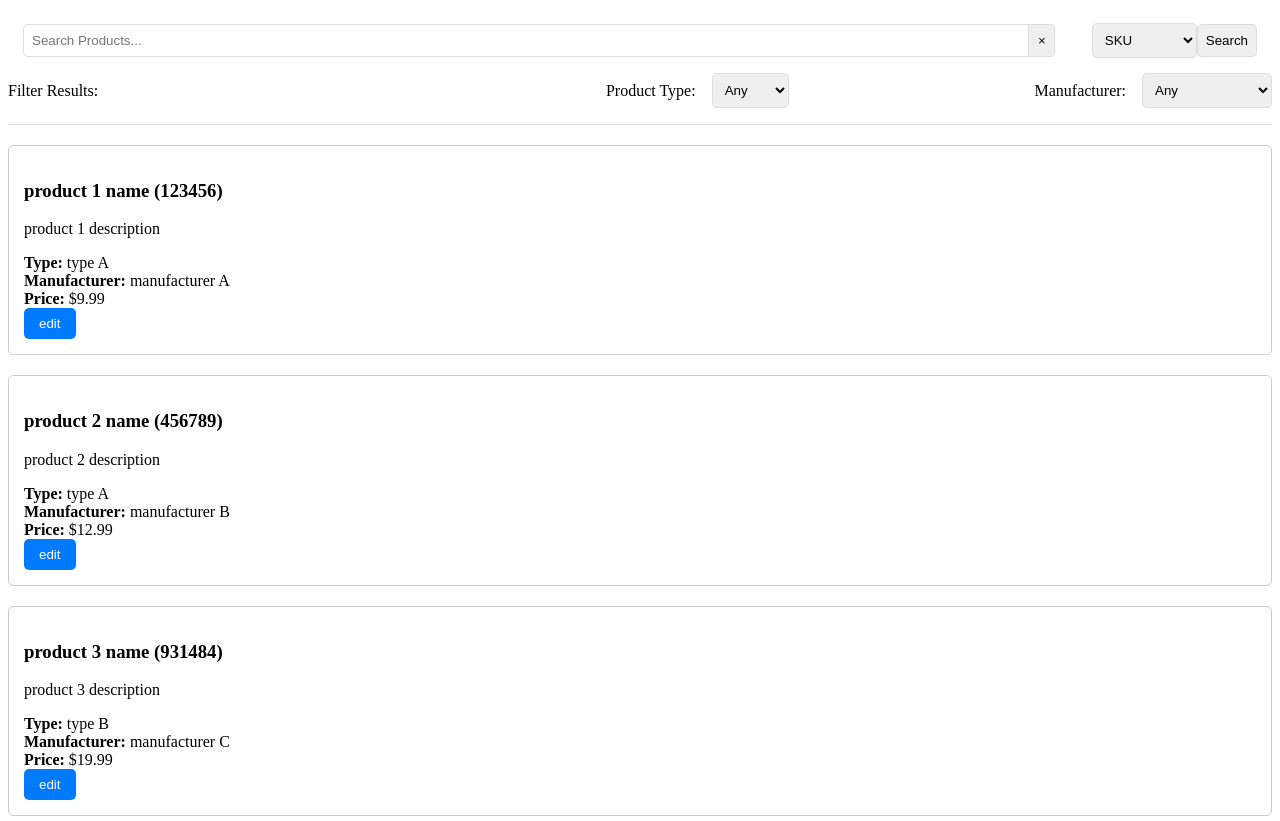
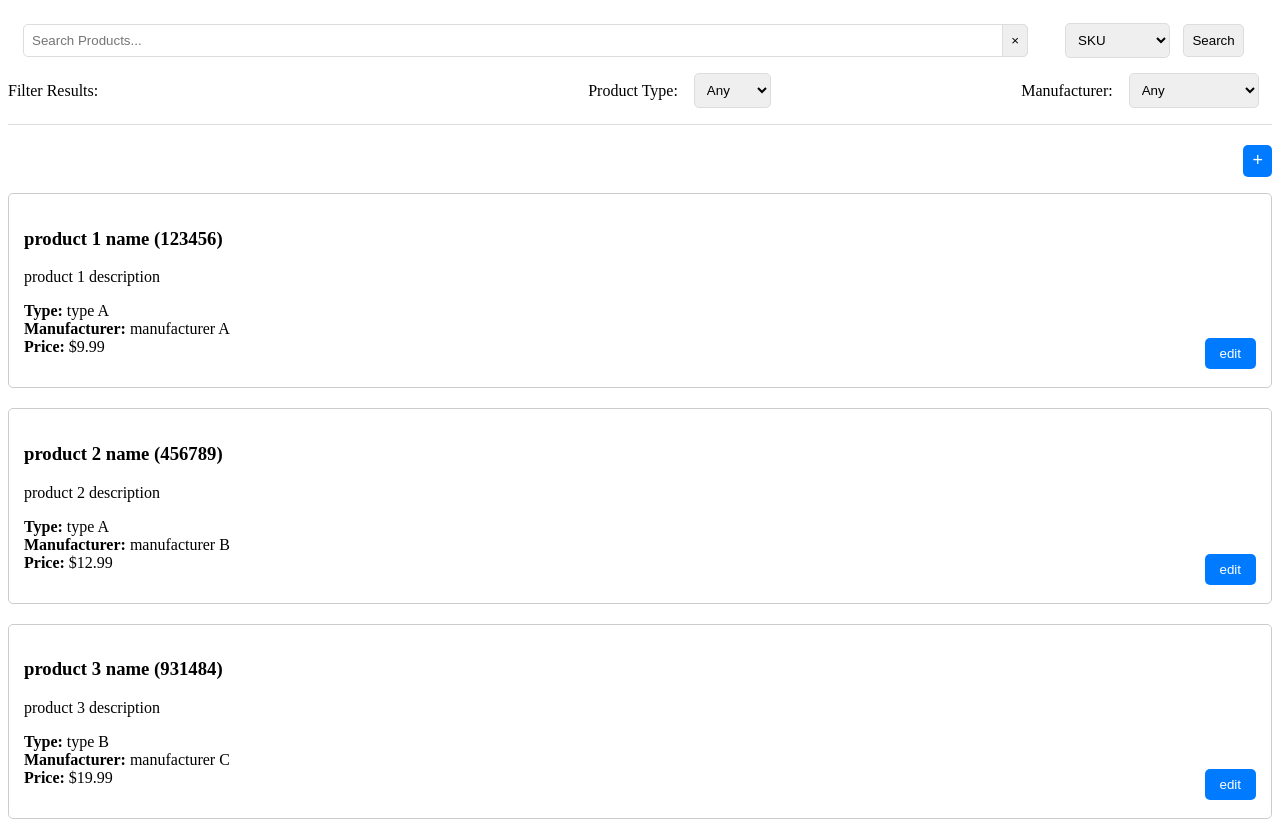
Before and after one commit to mtwhaley/GardenCenterCMS, a React (Create React App) app: page / in a window 1280 px wide. Shown: the top 821 px of the page. Built offline with nearby package versions, Linux system fonts and the light colour scheme.

Commit message:
add button added

```diff
--- a/src/App.js
+++ b/src/App.js
@@ -1,10 +1,9 @@
 import { useState } from "react";
 import { getAll, getById } from "./MockAPI/MockAPI";
-import { FilterBar } from "./FilterBar";
 import { Products } from "./Products";
-import { SearchBar } from "./SearchBar";
-import "./searchAndFilter.css";
-import "./form.css";
+import { ControlBar } from "./controlBar/ControlBar";
+import { EditForm } from "./forms/EditForm";
+import "./main.css";
 
 export default function App() {
   const allProducts = getAll();
@@ -75,177 +74,16 @@ export default function App() {
         types={uniqueTypes}
         manufacturers={uniqueManufacturers}
       />
+      <AddProduct />
       <Products products={products} filters={filters} onEdit={handleOpenEdit} />
     </>
   );
 }
 
-function ControlBar({
-  setProducts,
-  allProducts,
-  onChangeFilters,
-  types,
-  manufacturers,
-}) {
-  const [search, setSearch] = useState({ query: "", field: "sku" });
-  const handleResetSearch = (e) => {
-    e.preventDefault();
-    setSearch({ ...search, query: "" });
-    setProducts(allProducts);
-  };
-
-  const handleSearch = (e) => {
-    e.preventDefault();
-    if (!search.query) {
-      setProducts(allProducts);
-      return;
-    }
-    const filteredProducts = allProducts.filter((product) => {
-      return product[search.field]
-        .toString()
-        .toLowerCase()
-        .includes(search.query.toLowerCase());
-    });
-    setProducts(filteredProducts);
-  };
-
+function AddProduct() {
   return (
-    <>
-      <SearchBar
-        search={search}
-        setSearch={setSearch}
-        onSearch={handleSearch}
-        onResetSearch={handleResetSearch}
-      />
-      <FilterBar
-        onChangeFilters={onChangeFilters}
-        types={types}
-        manufacturers={manufacturers}
-      />
-    </>
-  );
-}
-
-const EditForm = ({ onClose, editingProduct, onUpdate, onDelete }) => {
-  const handleSubmit = (newProduct) => {
-    onUpdate(editingProduct, newProduct);
-
-    onClose(); // Close the popup after submission
-  };
-
-  return (
-    <ProductForm
-      onClose={onClose}
-      onSubmit={handleSubmit}
-      editingProduct={editingProduct}
-      onDelete={onDelete}
-    />
-  );
-};
-
-function ProductForm({ onClose, onSubmit, editingProduct, onDelete }) {
-  const [updatedProduct, setUpdatedProduct] = useState({ ...editingProduct });
-  const handleInputChange = (e) => {
-    const newProduct = { ...updatedProduct };
-    newProduct[e.target.name] = e.target.value;
-    setUpdatedProduct(newProduct);
-  };
-  return (
-    <div className="popup-container">
-      <div className="popup-form">
-        <button className="closeForm" onClick={onClose}>
-          &times;
-        </button>
-        <h2>Edit Product</h2>
-        <form
-          className="productForm"
-          onSubmit={(e) => {
-            e.preventDefault();
-            onSubmit(updatedProduct);
-          }}
-        >
-          <div className="inputs">
-            <div className="form-group">
-              <label htmlFor="sku">SKU:</label>
-              <input
-                type="number"
-                id="sku"
-                name="sku"
-                defaultValue={editingProduct.sku}
-                onChange={handleInputChange}
-                required
-              />
-            </div>
-            <div className="form-group">
-              <label htmlFor="name">Name:</label>
-              <input
-                type="text"
-                id="name"
-                name="name"
-                defaultValue={editingProduct.name}
-                onChange={handleInputChange}
-                required
-              />
-            </div>
-            <div className="form-group">
-              <label htmlFor="description">Description:</label>
-              <textarea
-                id="description"
-                name="description"
-                defaultValue={editingProduct.description}
-                onChange={handleInputChange}
-              />
-            </div>
-            <div className="form-group">
-              <label htmlFor="type">Type:</label>
-              <input
-                type="text"
-                id="type"
-                name="type"
-                defaultValue={editingProduct.type}
-                onChange={handleInputChange}
-                required
-              />
-            </div>
-            <div className="form-group">
-              <label htmlFor="manufacturer">Manufacturer:</label>
-              <input
-                type="text"
-                id="manufacturer"
-                name="manufacturer"
-                defaultValue={editingProduct.manufacturer}
-                onChange={handleInputChange}
-                required
-              />
-            </div>
-            <div className="form-group">
-              <label htmlFor="price">Price:</label>
-              <input
-                type="text"
-                id="price"
-                name="price"
-                defaultValue={editingProduct.price}
-                onChange={handleInputChange}
-                required
-              />
-            </div>
-          </div>
-          <div className="formButtons">
-            <button type="submit" className="confirmButton">
-              Confirm
-            </button>
-            <br></br>
-            <button
-              className="deleteButton"
-              onClick={() => {
-                onDelete(editingProduct);
-              }}
-            >
-              Delete
-            </button>
-          </div>
-        </form>
-      </div>
+    <div className="add">
+      <button>+</button>
     </div>
   );
 }
--- a/src/ProductCard.js
+++ b/src/ProductCard.js
@@ -7,15 +7,12 @@ export const ProductCard = ({ product, onEdit }) => {
         {product.name} ({product.sku})
       </h3>
       <p>{product.description}</p>
-      <div>
+      <p>
         <strong>Type:</strong> {product.type}
-      </div>
-      <div>
+        <br></br>
         <strong>Manufacturer:</strong> {product.manufacturer}
-      </div>
-      <div>
+        <br></br>
         <strong>Price:</strong> ${product.price}
-      </div>
         <button
           className="edit-button"
           onClick={() => {
@@ -24,6 +21,7 @@ export const ProductCard = ({ product, onEdit }) => {
         >
           edit
         </button>
+      </p>
     </div>
   );
 };
--- /dev/null
+++ b/src/controlBar/ControlBar.js
@@ -0,0 +1,50 @@
+import { useState } from "react";
+import { FilterBar } from "./FilterBar";
+import { SearchBar } from "./SearchBar";
+import "./searchAndFilter.css";
+
+export function ControlBar({
+  setProducts,
+  allProducts,
+  onChangeFilters,
+  types,
+  manufacturers,
+}) {
+  const [search, setSearch] = useState({ query: "", field: "sku" });
+  const handleResetSearch = (e) => {
+    e.preventDefault();
+    setSearch({ ...search, query: "" });
+    setProducts(allProducts);
+  };
+
+  const handleSearch = (e) => {
+    e.preventDefault();
+    if (!search.query) {
+      setProducts(allProducts);
+      return;
+    }
+    const filteredProducts = allProducts.filter((product) => {
+      return product[search.field]
+        .toString()
+        .toLowerCase()
+        .includes(search.query.toLowerCase());
+    });
+    setProducts(filteredProducts);
+  };
+
+  return (
+    <>
+      <SearchBar
+        search={search}
+        setSearch={setSearch}
+        onSearch={handleSearch}
+        onResetSearch={handleResetSearch}
+      />
+      <FilterBar
+        onChangeFilters={onChangeFilters}
+        types={types}
+        manufacturers={manufacturers}
+      />
+    </>
+  );
+}
--- a/src/FilterBar.js
+++ b/src/controlBar/FilterBar.js
@@ -1,5 +1,3 @@
-import { Children } from "react";
-
 export function FilterBar({ onChangeFilters, types, manufacturers }) {
   types = ["Any", ...types];
   manufacturers = ["Any", ...manufacturers];
--- a/src/searchAndFilter.css
+++ b/src/controlBar/searchAndFilter.css
@@ -44,4 +44,5 @@
   padding: 8px;
   border: 1px solid #ddd;
   border-radius: 5px;
+  margin-right: 1em;
 }
--- /dev/null
+++ b/src/forms/EditForm.js
@@ -0,0 +1,18 @@
+import { ProductForm } from "./ProductForm";
+
+export const EditForm = ({ onClose, editingProduct, onUpdate, onDelete }) => {
+  const handleSubmit = (newProduct) => {
+    onUpdate(editingProduct, newProduct);
+
+    onClose(); // Close the popup after submission
+  };
+
+  return (
+    <ProductForm
+      onClose={onClose}
+      onSubmit={handleSubmit}
+      editingProduct={editingProduct}
+      onDelete={onDelete}
+    />
+  );
+};
--- /dev/null
+++ b/src/forms/ProductForm.js
@@ -0,0 +1,105 @@
+import { useState } from "react";
+
+import "./form.css";
+
+export function ProductForm({ onClose, onSubmit, editingProduct, onDelete }) {
+  const [updatedProduct, setUpdatedProduct] = useState({ ...editingProduct });
+  const handleInputChange = (e) => {
+    const newProduct = { ...updatedProduct };
+    newProduct[e.target.name] = e.target.value;
+    setUpdatedProduct(newProduct);
+  };
+  return (
+    <div className="popup-container">
+      <div className="popup-form">
+        <button className="closeForm" onClick={onClose}>
+          &times;
+        </button>
+        <h2>Edit Product</h2>
+        <form
+          className="productForm"
+          onSubmit={(e) => {
+            e.preventDefault();
+            onSubmit(updatedProduct);
+          }}
+        >
+          <div className="inputs">
+            <FormInput
+              name="sku"
+              product={editingProduct}
+              onChange={handleInputChange}
+              type="number"
+            />
+            <FormInput
+              name="name"
+              product={editingProduct}
+              onChange={handleInputChange}
+            />
+            <FormInput
+              name="description"
+              product={editingProduct}
+              onChange={handleInputChange}
+            />
+            <FormInput
+              name="type"
+              product={editingProduct}
+              onChange={handleInputChange}
+            />
+            <FormInput
+              name="manufacturer"
+              product={editingProduct}
+              onChange={handleInputChange}
+            />
+            <FormInput
+              name="price"
+              product={editingProduct}
+              onChange={handleInputChange}
+            />
+          </div>
+          <div className="formButtons">
+            <button type="submit" className="confirmButton">
+              Confirm
+            </button>
+            <br></br>
+            <button
+              className="deleteButton"
+              onClick={() => {
+                onDelete(editingProduct);
+              }}
+            >
+              Delete
+            </button>
+          </div>
+        </form>
+      </div>
+    </div>
+  );
+}
+
+function FormInput({ name, onChange, product, type = "text" }) {
+  const label = name.charAt(0).toUpperCase() + name.slice(1);
+  const defaultValue = product[name];
+  return (
+    <Input
+      type={type}
+      label={label}
+      name={name}
+      defaultValue={defaultValue}
+      onChange={onChange}
+    />
+  );
+}
+function Input({ type, label, name, defaultValue, onChange }) {
+  return (
+    <div className="form-group">
+      <label>{label}:</label>
+      <input
+        type={type}
+        name={name}
+        defaultValue={defaultValue}
+        onChange={onChange}
+        required
+      />
+    </div>
+  );
+}
--- a/src/form.css
+++ b/src/forms/form.css
@@ -8,6 +8,7 @@
   display: flex;
   justify-content: center;
   align-items: center;
+  z-index: 1;
 }
 
 .popup-form {
--- /dev/null
+++ b/src/main.css
@@ -0,0 +1,13 @@
+.add {
+  text-align: right;
+  margin-bottom: 1em;
+}
+.add button {
+  font-size: 18px;
+  padding: 0.3em 0.5em 0.3em 0.5em;
+  background-color: #007bff;
+  color: white;
+  border: none;
+  border-radius: 5px;
+  cursor: pointer;
+}
--- a/src/products.css
+++ b/src/products.css
@@ -6,6 +6,7 @@
 }
 
 .edit-button {
+  float: right;
   background-color: #007bff; /* Example color */
   color: white;
   border: none;
```
Also changed, not shown: src/controlBar/SearchBar.js (renamed from src/SearchBar.js). Lines whose indentation alone changed are shown as unchanged.
